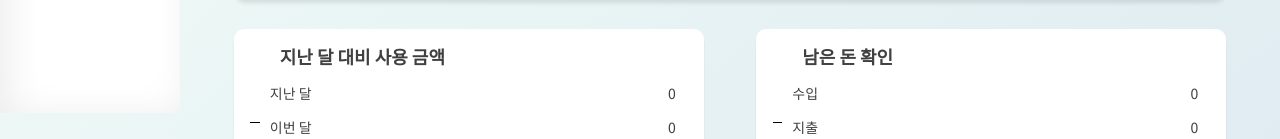
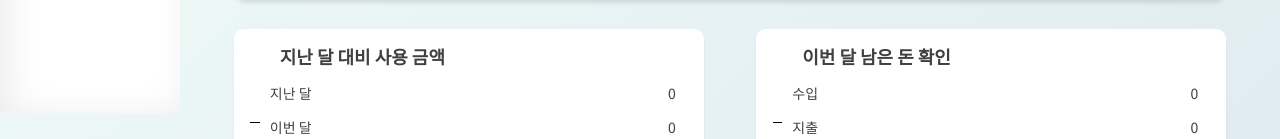
Before and after one commit to lamsasa/frontCheck, a React (Create React App) app: page / in a window 1280 px wide. Shown: the part 760-899 px from the top of the page. Built offline with nearby package versions, Linux system fonts and the light colour scheme; no server answers; the HTML template or start-up script is replaced by a standard one.

Commit message:
🎨 지출 문자 수정

```diff
--- a/src/components/Calendar/Calculate.jsx
+++ b/src/components/Calendar/Calculate.jsx
@@ -79,7 +79,7 @@ const Calculate = () => {
                 <div className="container">
                     <div className="minus" />
                     <div className="detail">
-                        <div className="title">남은 돈 확인</div>
+                        <div className="title">이번 달 남은 돈 확인</div>
                         <div className="textContent">
                             <div>수입</div>
                             <div>{DailyIncome && DailyIncome[formattedDate] ? DailyIncome[formattedDate] : 0}</div>
--- a/src/components/Calendar/SMSAdd.jsx
+++ b/src/components/Calendar/SMSAdd.jsx
@@ -82,7 +82,7 @@ const SMSAdd = () => {
                     <p className="label">금액</p>
                     <Input value={defaultAmount} onChange={handleAmountChange} />
                     <p className="label">날짜</p>
-                    <Input value={defaultDate} onChange={handleDateChange} />
+                    <Input value={defaultDate} onChange={handleDateChange} type="date" id="date" />
                     <p className="label">내용</p>
                     <Input value={defaultContent} onChange={handleContentChange} />
                 </InputContainer>
```
